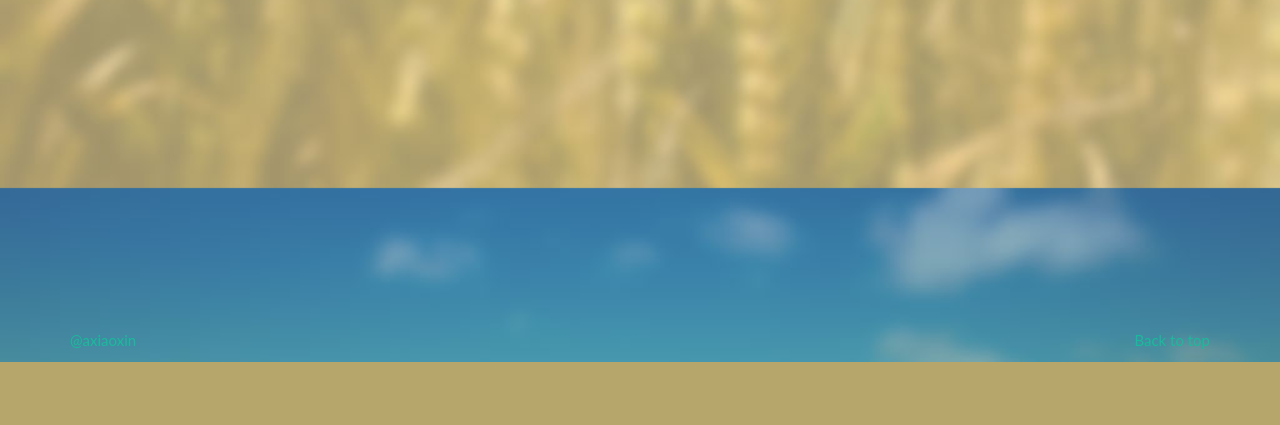
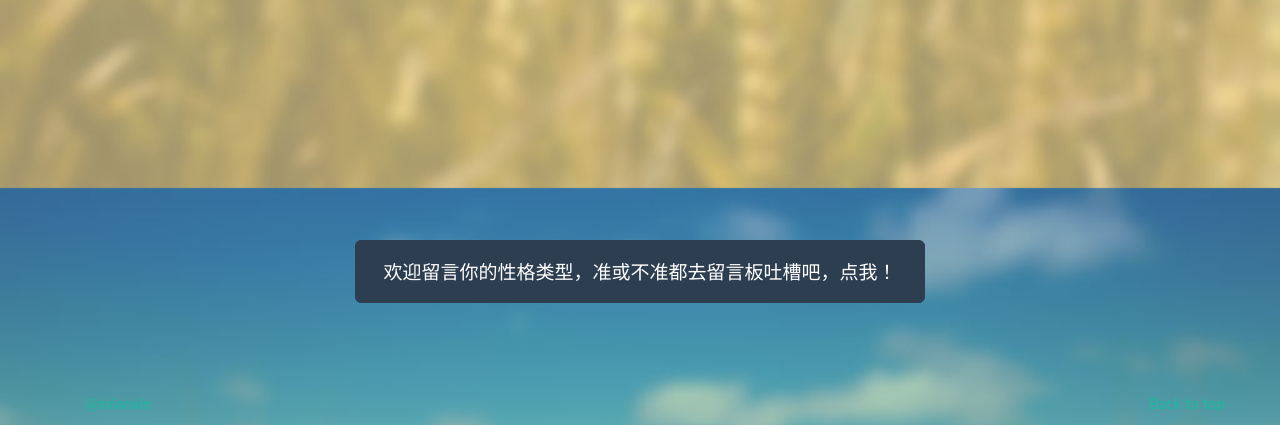
Before and after one commit to 5songHb/mbti, a Flask app: template templates/mbti/personalities/enfj.html in a window 1280 px wide. Shown: the part 3227-3652 px from the top of the page. Before the commit the page ends 3589 px from the top, so only its background shows below. Run offline with Flask 2, Linux system fonts and the light colour scheme; the template is opened without the code that fills it, so the values that code supplies are empty; parts of the project's set-up code (start-up, migrations or seed data) failed here and were passed over; some libraries are stand-ins or nearby versions.

Commit message:
add mb link

```diff
--- a/templates/mbti/personalities/base.html
+++ b/templates/mbti/personalities/base.html
@@ -17,6 +17,8 @@
         </div>
     </article>
 </div>
+<div style="text-align: center;">
+    <a href="/messageboards/" class="btn btn-primary btn-lg">欢迎留言你的性格类型，准或不准都去留言板吐槽吧，点我！</a>
 {% endblock %}
 {% block js %}
 <script src="{{ url_for('static', filename='js/classie.js') }}"></script>
```
